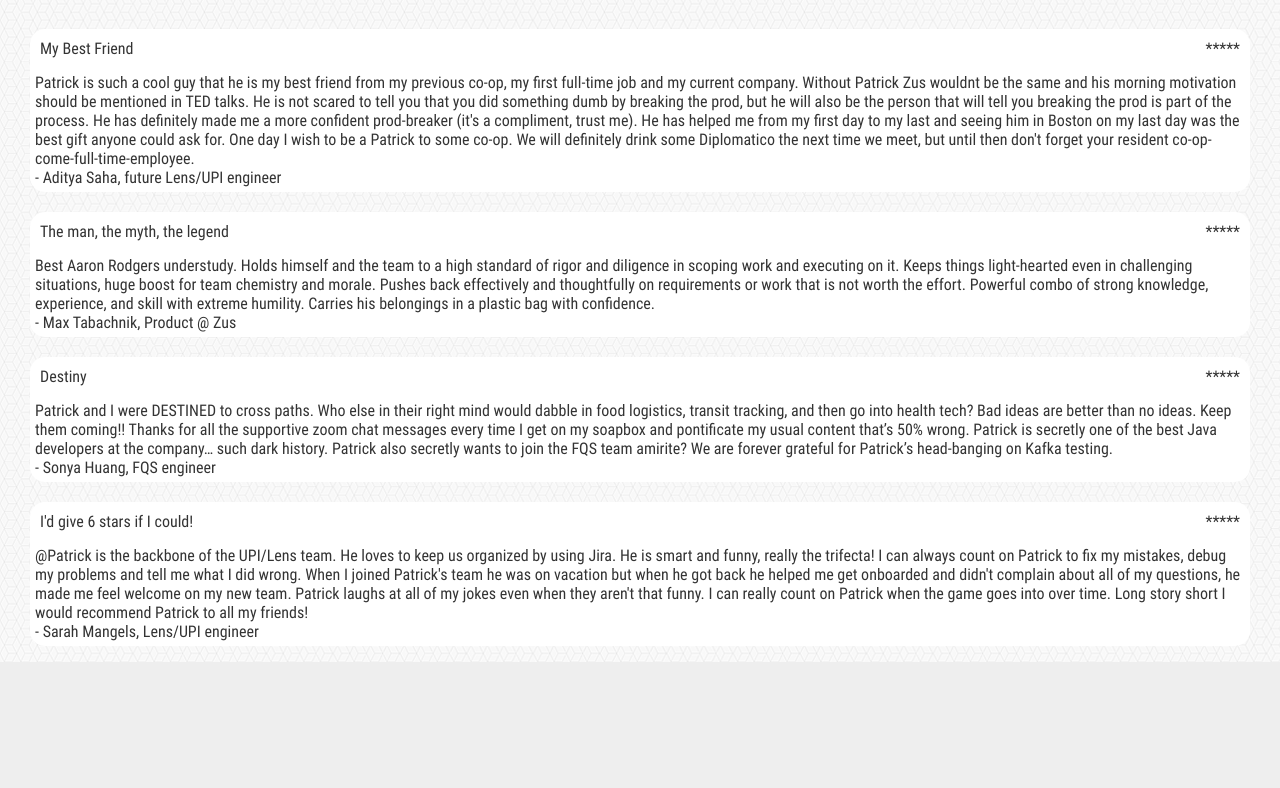
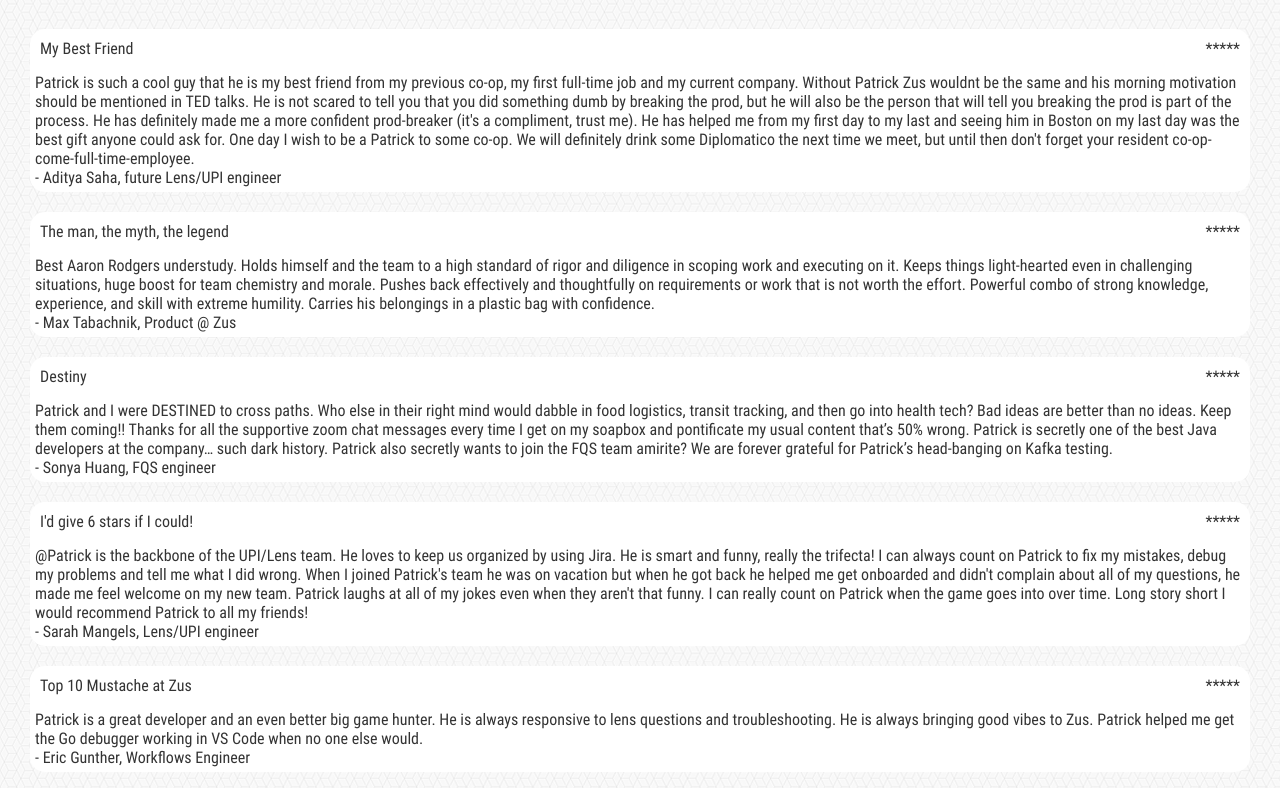
Before and after one commit to patrickvalle/dotcom, a website: page index.html in a window 1280 px wide. Shown: the part 471-1259 px from the top of the page. Before the commit the page ends 1133 px from the top, so only its background shows below. Drawn offline with Linux system fonts and the light colour scheme.

Commit message:
Update index.html

```diff
--- a/index.html
+++ b/index.html
@@ -114,6 +114,13 @@
           even when they aren't that funny. I can really count on Patrick when the game goes into over time.
           Long story short I would recommend Patrick to all my friends! <br> - Sarah Mangels, Lens/UPI engineer</p>
         </div>
+        <div class="review">
+          <div class="title-container">
+            <div class="title left">Top 10 Mustache at Zus</div>
+            <div class="stars right">*****</div>
+          </div>
+          <p>Patrick is a great developer and an even better big game hunter. He is always responsive to lens questions and troubleshooting. He is always bringing good vibes to Zus. Patrick helped me get the Go debugger working in VS Code when no one else would. <br> - Eric Gunther, Workflows Engineer</p>
+        </div>
       </div>
     </div>
 
```
